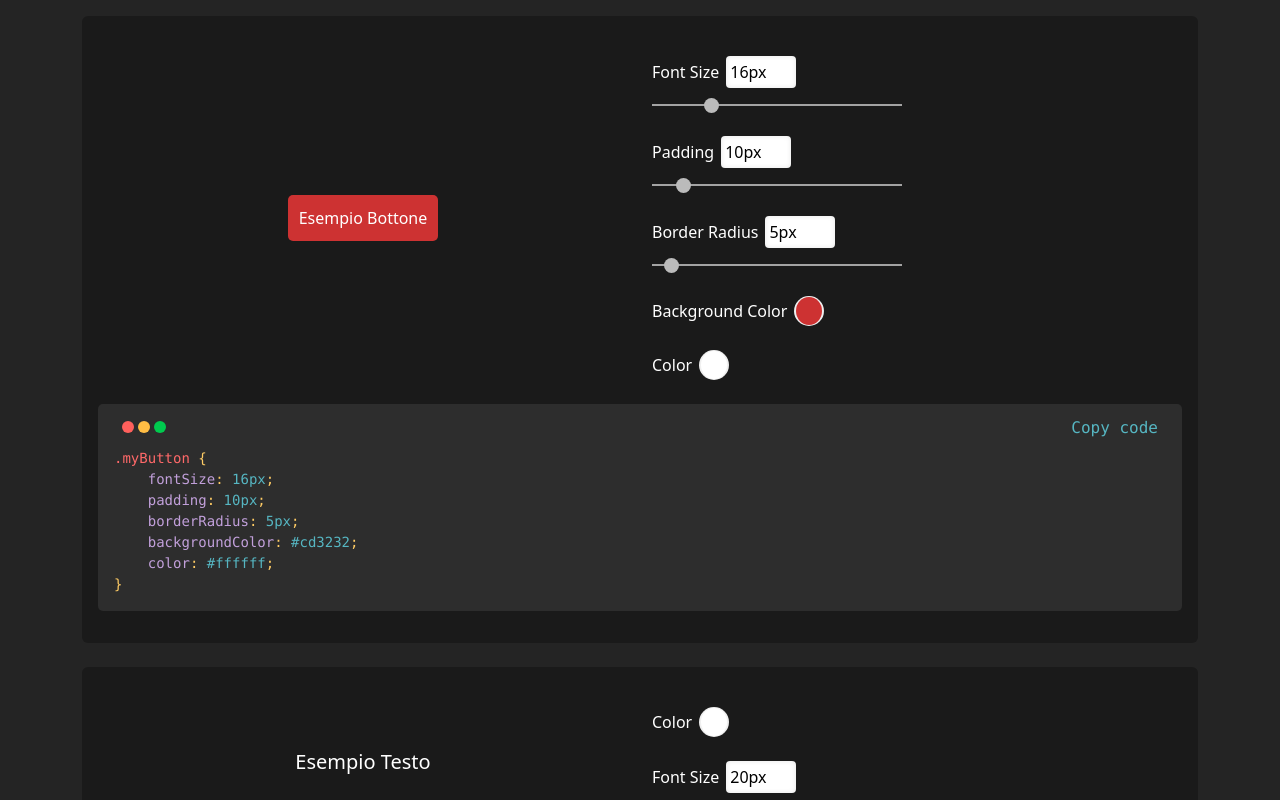
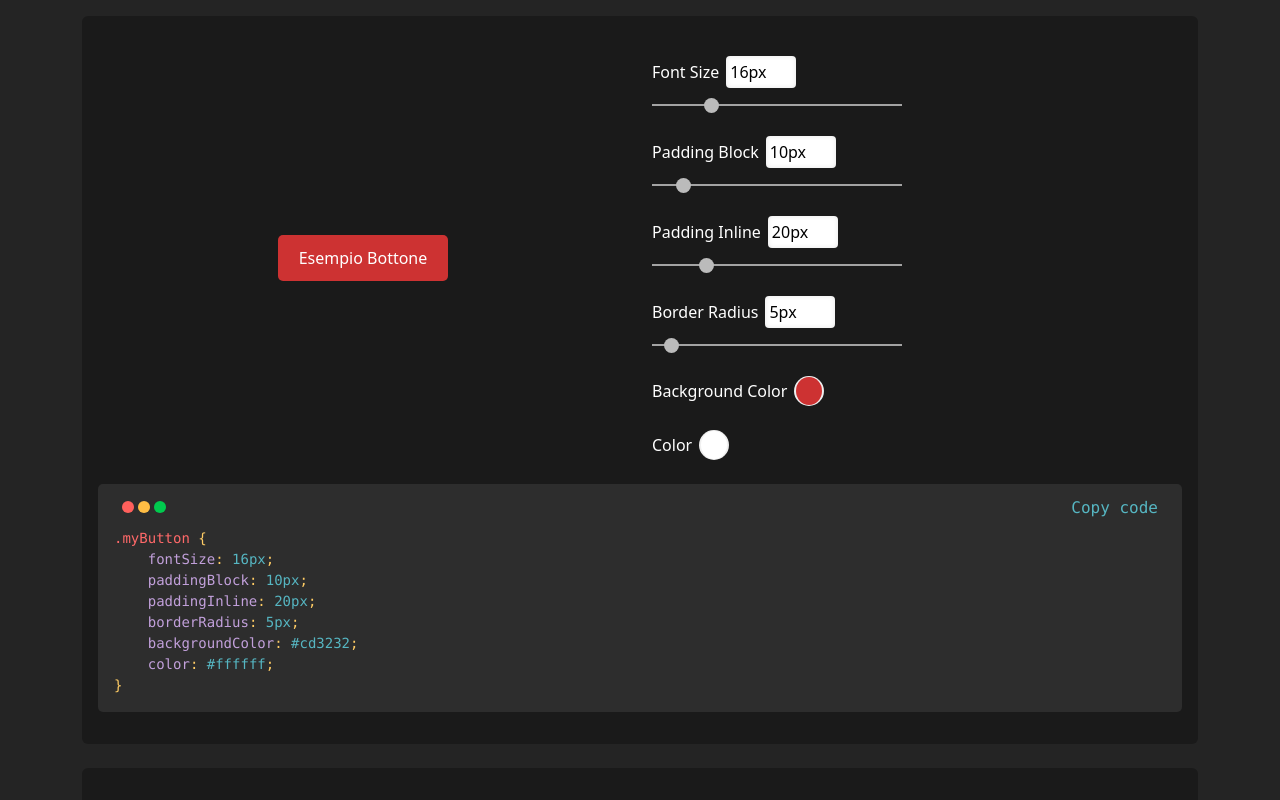
Before and after one commit to frnapo/developerstool, a React (Vite) app: page / in a window 1280 px wide. Shown: the top 800 px of the page. Built offline with nearby package versions, Linux system fonts and the light colour scheme.

Commit message:
padding-block e inline

```diff
--- a/src/App.jsx
+++ b/src/App.jsx
@@ -9,7 +9,8 @@ import KeyboardEventHandler from "./components/KeyboardEventHandler";
 function App() {
 	const [buttonStyle, setButtonStyle] = useState({
 		fontSize: "16px",
-    padding: "10px",
+		paddingBlock: "10px",
+		paddingInline: "20px",
 		borderRadius: "5px",
 		backgroundColor: "#cd3232",
 		color: "#ffffff",
```
Lines whose indentation alone changed are shown as unchanged.
